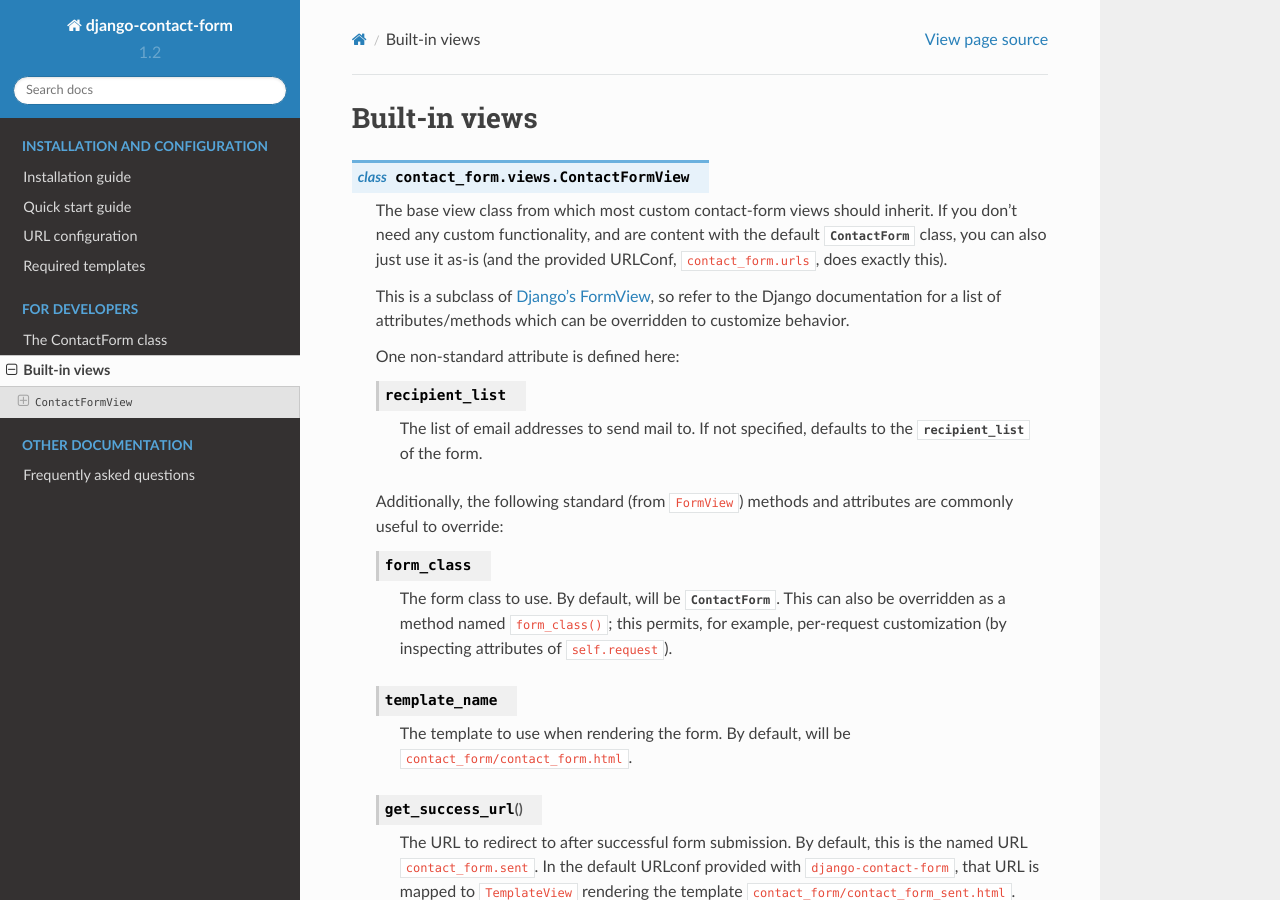
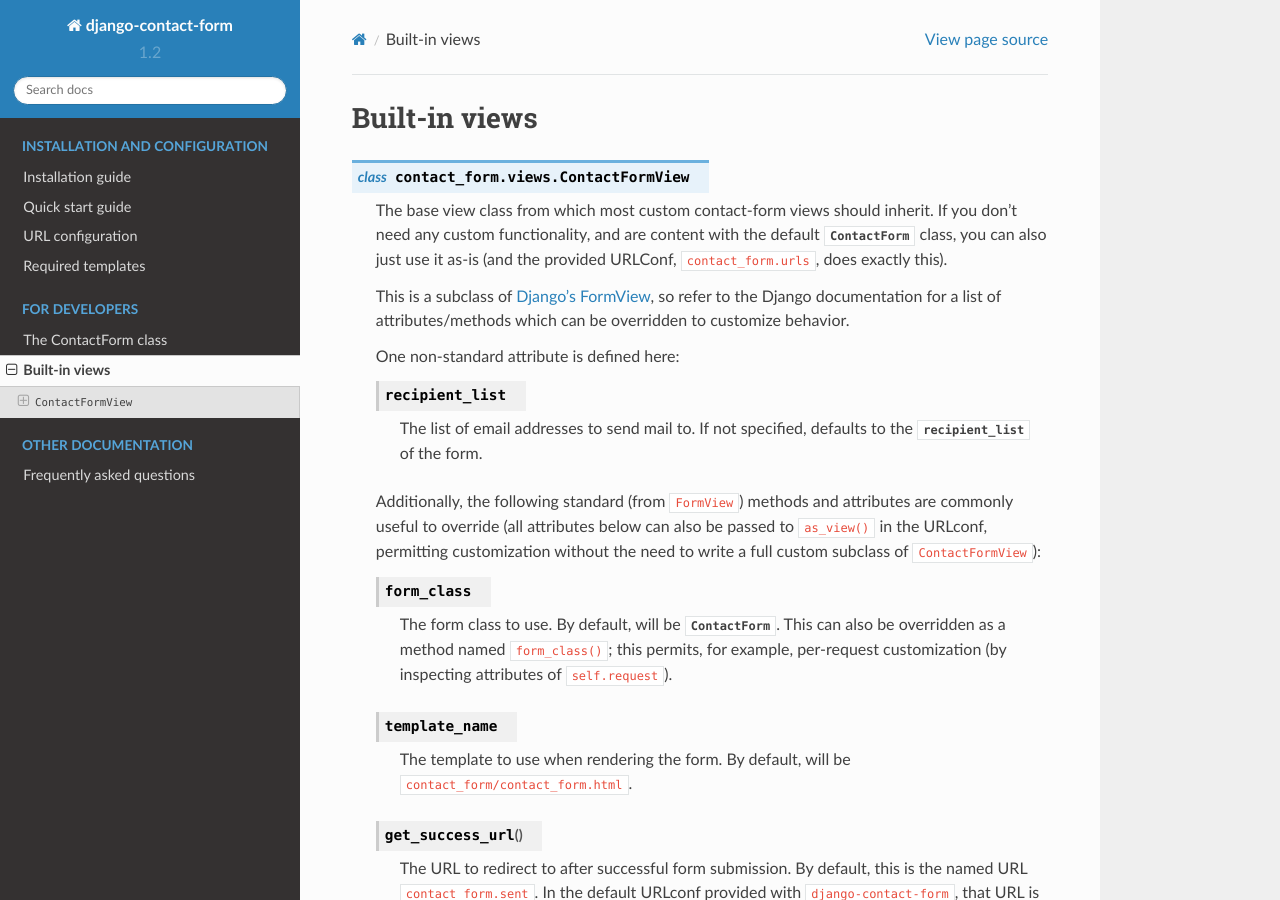
Before and after one commit to ubernostrum/django-contact-form, a Sphinx documentation site: the page built from docs/views.rst, in a window 1280 px wide and 900 px high. Built offline with Sphinx 7.4.7 and the Read the Docs theme 2.0.0, drawn with Linux system fonts in a browser that asks for light colours.

Commit message:
Add note about passing arguments in the URLconf to the view docs.

```diff
--- a/docs/views.rst
+++ b/docs/views.rst
@@ -29,7 +29,10 @@
        form.
 
     Additionally, the following standard (from ``FormView``) methods
-    and attributes are commonly useful to override:
+    and attributes are commonly useful to override (all attributes
+    below can also be passed to ``as_view()`` in the URLconf,
+    permitting customization without the need to write a full custom
+    subclass of ``ContactFormView``):
 
     .. attribute:: form_class
 
```
